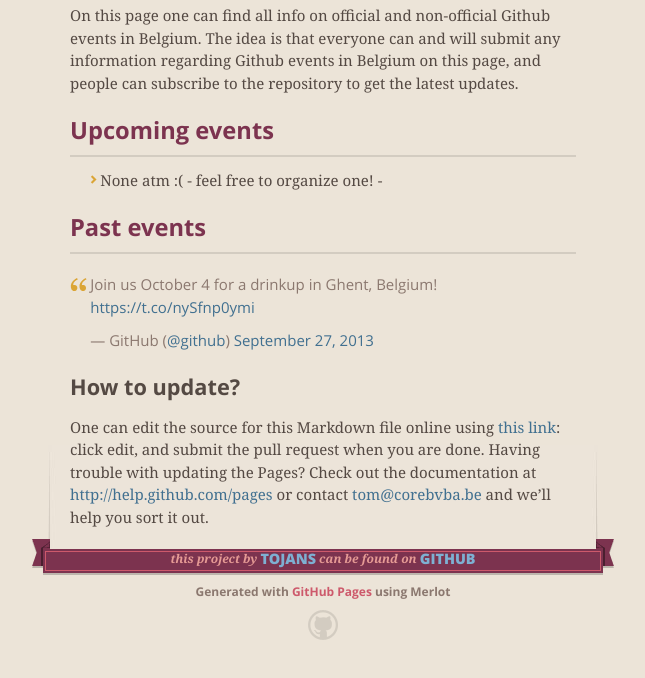
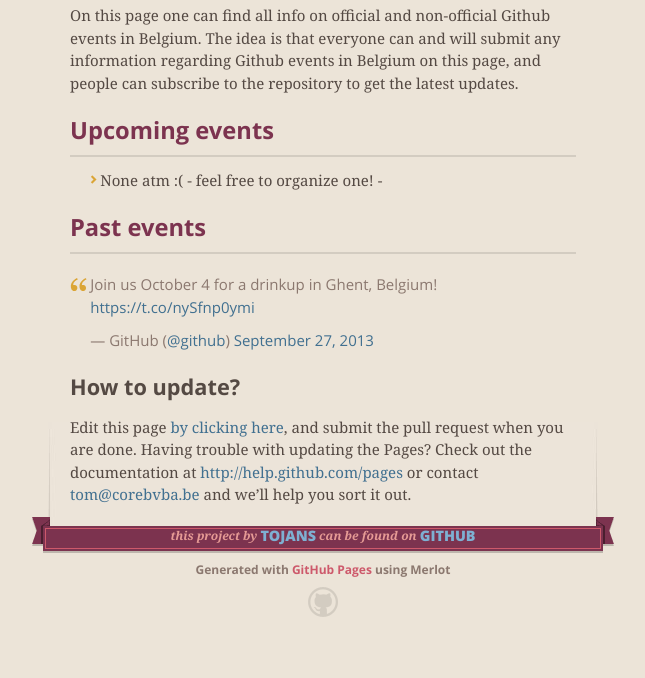
Before and after one commit to octocats-be/octocats-be.github.io, a plain HTML site: page index.html in a window 1280 px wide. Shown: the part 669-1347 px from the top of the page, without its empty margins (317-962 px from the left). After the commit the page ends 1326 px from the top, so only its background shows below. Drawn offline with nearby package versions, Linux system fonts and the light colour scheme.

Commit message:
Update index.html

```diff
--- a/index.html
+++ b/index.html
@@ -69,7 +69,7 @@
 <h3>
 <a name="how-to-update" class="anchor" href="#how-to-update"><span class="octicon octicon-link"></span></a>How to update?</h3>
 
-<p>One can edit the source for this Markdown file online using <a href="http://todo.com">this link</a>: click edit, and submit the pull request when you are done.
+<p>Edit this page <a href="https://github.com/ToJans/octocats.be/edit/gh-pages/index.html">by clicking here</a>, and submit the pull request when you are done.
 Having trouble with updating the Pages? Check out the documentation at <a href="http://help.github.com/pages">http://help.github.com/pages</a> or contact <a href="mailto:tom@corebvba.be">tom@corebvba.be</a> and we’ll help you sort it out.</p>
       </section>
 
```
